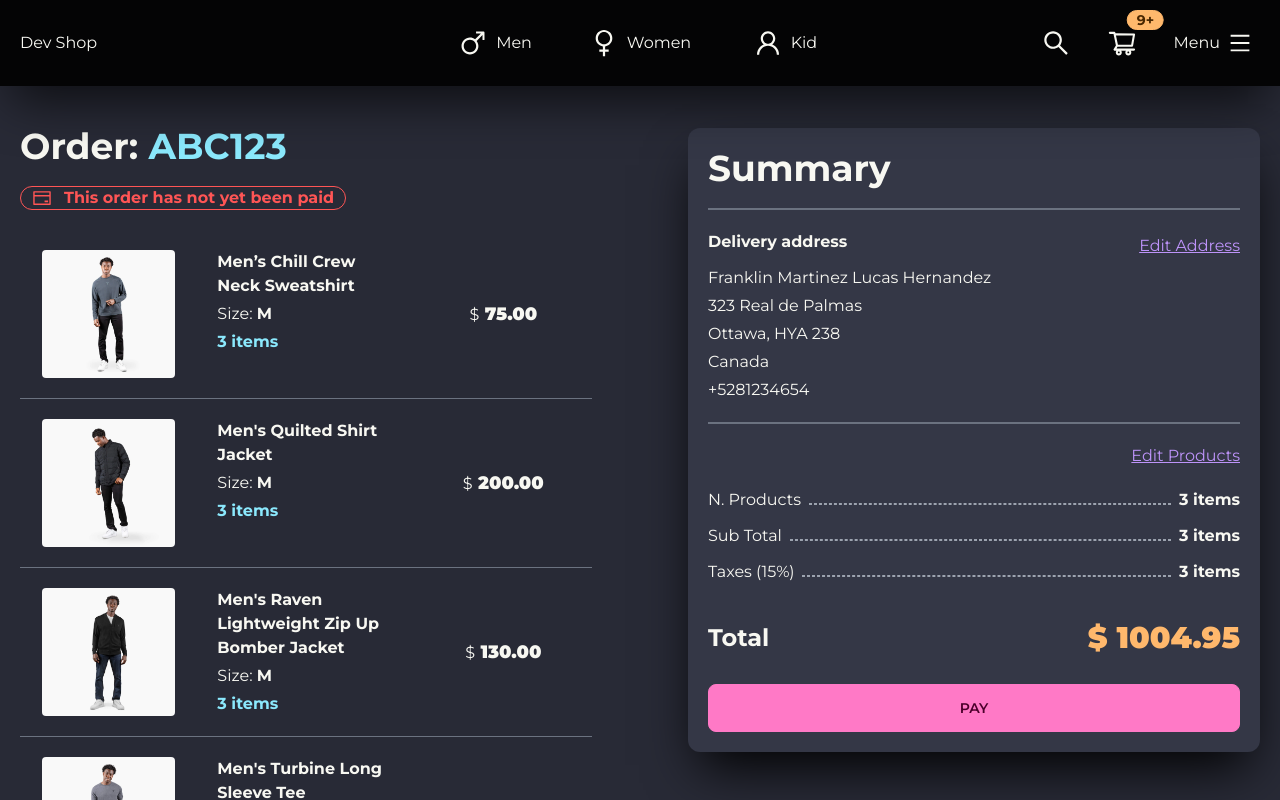
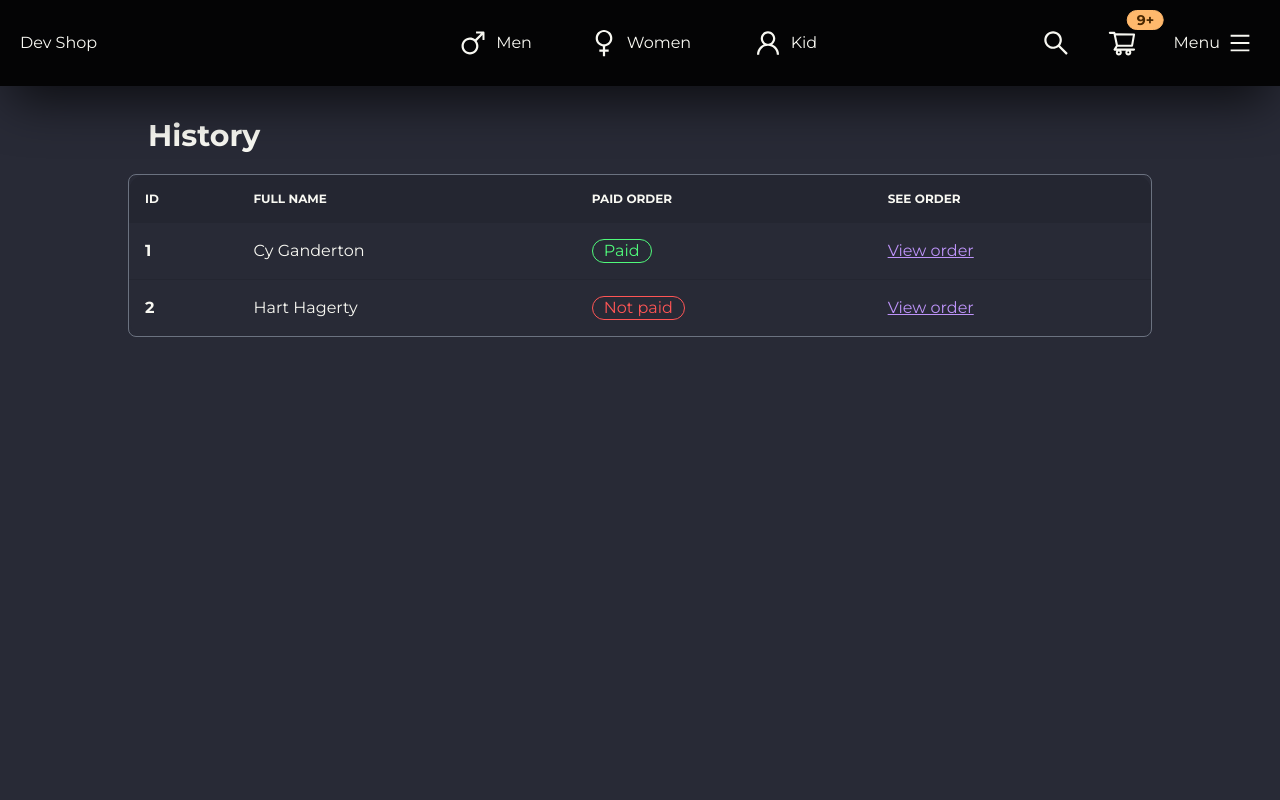
Before and after one commit to Franklin361/dev-shop, a Next.js app: page /order/history in a window 1280 px wide. Built offline with nearby package versions, Linux system fonts and the light colour scheme.

Commit message:
[FEAT] add history orders page

```diff
--- /dev/null
+++ b/pages/order/history.tsx
@@ -0,0 +1,50 @@
+import { useRouter } from "next/router"
+import { ShopLayout } from "../../components"
+
+const HistoryPage = () => {
+
+    const router = useRouter()
+
+    return (
+        <ShopLayout title="Dev-Shop | History" pageDesc="Order history of user's purchases" >
+            <section className="my-8 max-w-5xl mx-auto">
+                <h1 className="text-3xl font-bold px-5">History</h1>
+
+                <div className="overflow-x-auto mt-5 border border-gray-500 rounded-lg">
+                    <table className="table w-full">
+
+                        <thead>
+                            <tr>
+                                <th>ID</th>
+                                <th>Full Name</th>
+                                <th>Paid order</th>
+                                <th>See order</th>
+                            </tr>
+                        </thead>
+                        <tbody>
+
+                            <tr className="hover">
+                                <th>1</th>
+                                <td>Cy Ganderton</td>
+                                <td>
+                                    <div className="badge badge-success badge-outline badge-lg">Paid</div>
+                                </td>
+                                <td> <p className="link link-secondary" onClick={() => router.push(`/order/${1}`)}>View order</p> </td>
+                            </tr>
+
+                            <tr className="hover">
+                                <th>2</th>
+                                <td>Hart Hagerty</td>
+                                <td>
+                                    <div className="badge badge-error badge-outline badge-lg">Not paid</div>
+                                </td>
+                                <td> <p className="link link-secondary" onClick={() => router.push(`/order/${1}`)}>View order</p> </td>
+                            </tr>
+                        </tbody>
+                    </table>
+                </div>
+            </section>
+        </ShopLayout>
+    )
+}
+export default HistoryPage
```
